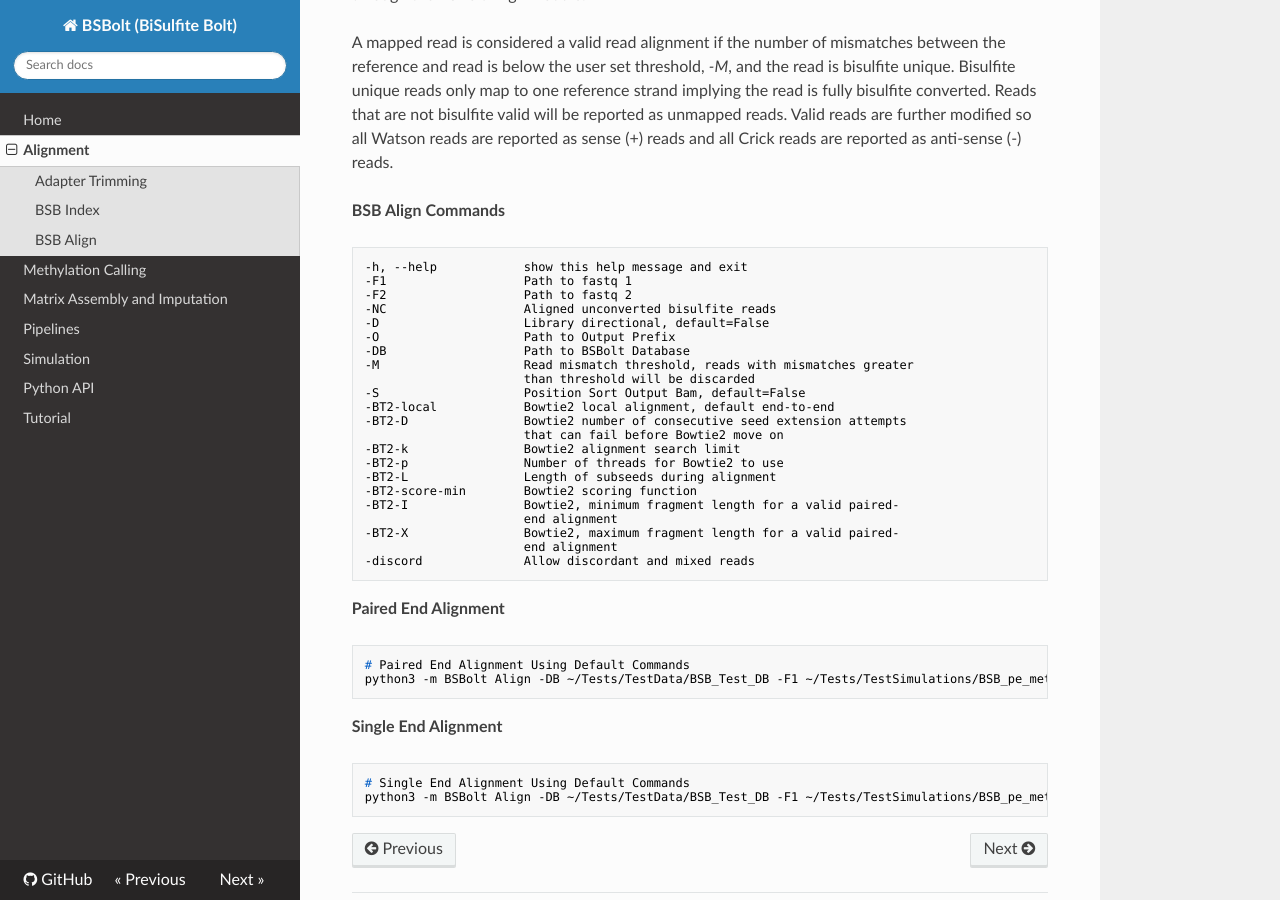
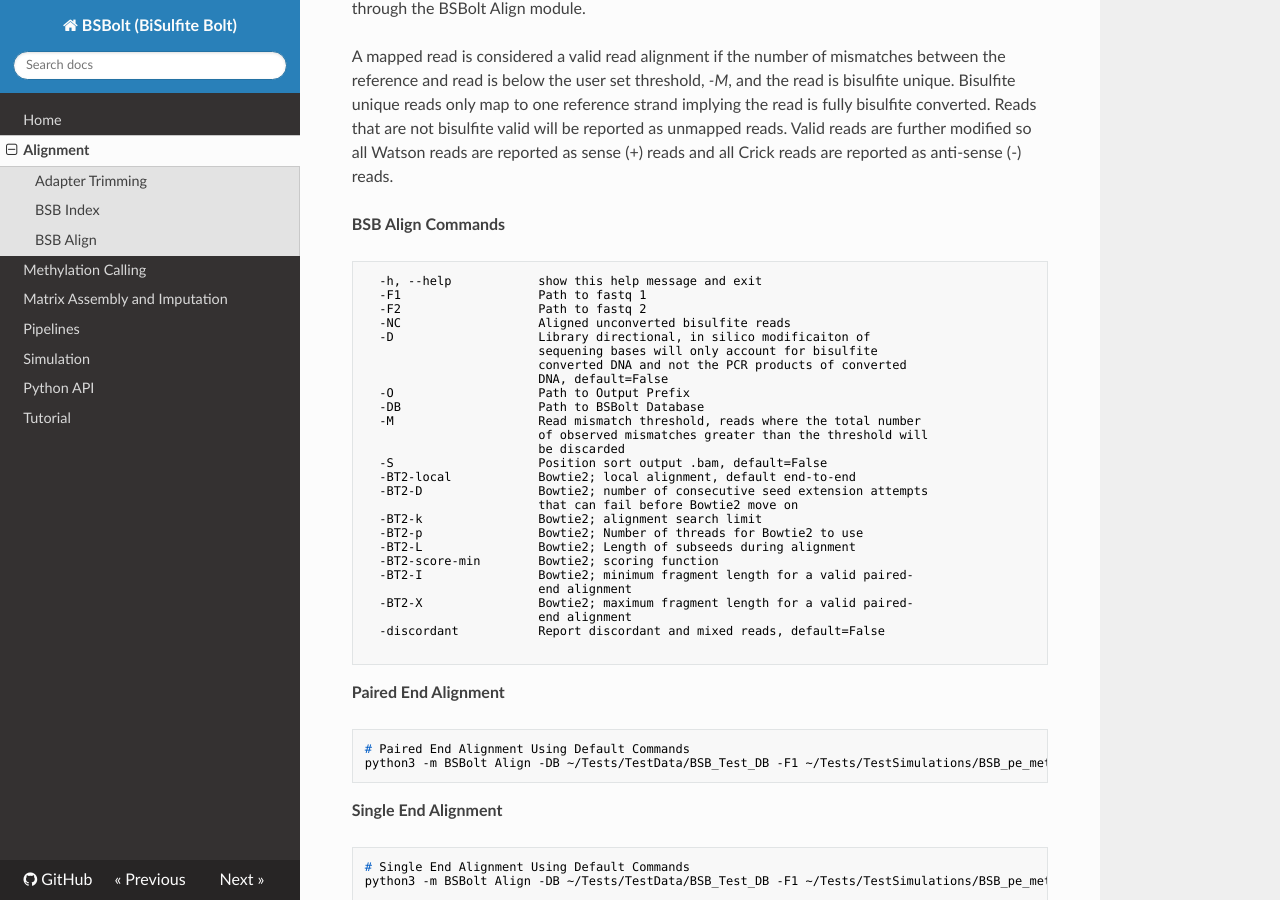
Before and after one commit to NuttyLogic/BSBolt, an MkDocs documentation site: the page built from docs/align.md, in a window 1280 px wide and 900 px high, scrolled down 2004 px. Built offline with MkDocs 1.6.1, drawn with Linux system fonts in a browser that asks for light colours; nearby versions of some CDN libraries; some of the changed text lies outside the part shown.

````diff
--- a/docs/align.md
+++ b/docs/align.md
@@ -43,15 +43,15 @@ a masked alignment index or a RRBS index.
 **BSB Index Commands**
 ```shell
   -h, --help            show this help message and exit
-  -G                    Path for reference genome fasta file, fasta file
-                        should contain all contigs
+  -G                    Path to reference genome fasta file, fasta file should
+                        contain all contigs
   -DB                   Path to index directory, will create directory if
                         folder does not exist
-  -MR                   Path to bed file of mappable regions, build Bowtie2
-                        reference using masked contig sequence
-  -BT2-p                Number of threads for Bowtie2 to use
-  -rrbs                 Generate Reduced Representative Bisulfite Sequencing
-                        Index
+  -MR                   Path to bed file of mappable regions. Index will be
+                        built using using masked contig sequence
+  -BT2-p                Bowtie2; Number of threads
+  -rrbs                 Generate a Reduced Representative Bisulfite Sequencing
+                        (RRBS) index
   -rrbs-cut-format      Cut format to use for generation of RRBS database,
                         default= C-CGG (MSPI), input multiple enzymes as a
                         comma seperate string, C-CGG,C-CGG,...
@@ -59,6 +59,7 @@ a masked alignment index or a RRBS index.
                         indexgeneration, default = 40
   -rrbs-upper           Upper bound fragment size to consider RRBS
                         indexgeneration, default = 500
+
 ```
 **WGBS Index Generation Example**
 ```shell
@@ -89,28 +90,33 @@ as unmapped reads. Valid reads are further modified so all Watson reads are repo
 
 **BSB Align Commands**
 ```shell
--h, --help            show this help message and exit
--F1                   Path to fastq 1
--F2                   Path to fastq 2
--NC                   Aligned unconverted bisulfite reads
--D                    Library directional, default=False
--O                    Path to Output Prefix
--DB                   Path to BSBolt Database
--M                    Read mismatch threshold, reads with mismatches greater
-                      than threshold will be discarded
--S                    Position Sort Output Bam, default=False
--BT2-local            Bowtie2 local alignment, default end-to-end
--BT2-D                Bowtie2 number of consecutive seed extension attempts
-                      that can fail before Bowtie2 move on
--BT2-k                Bowtie2 alignment search limit
--BT2-p                Number of threads for Bowtie2 to use
--BT2-L                Length of subseeds during alignment
--BT2-score-min        Bowtie2 scoring function
--BT2-I                Bowtie2, minimum fragment length for a valid paired-
-                      end alignment
--BT2-X                Bowtie2, maximum fragment length for a valid paired-
-                      end alignment
--discord              Allow discordant and mixed reads
+  -h, --help            show this help message and exit
+  -F1                   Path to fastq 1
+  -F2                   Path to fastq 2
+  -NC                   Aligned unconverted bisulfite reads
+  -D                    Library directional, in silico modificaiton of
+                        sequening bases will only account for bisulfite
+                        converted DNA and not the PCR products of converted
+                        DNA, default=False
+  -O                    Path to Output Prefix
+  -DB                   Path to BSBolt Database
+  -M                    Read mismatch threshold, reads where the total number
+                        of observed mismatches greater than the threshold will
+                        be discarded
+  -S                    Position sort output .bam, default=False
+  -BT2-local            Bowtie2; local alignment, default end-to-end
+  -BT2-D                Bowtie2; number of consecutive seed extension attempts
+                        that can fail before Bowtie2 move on
+  -BT2-k                Bowtie2; alignment search limit
+  -BT2-p                Bowtie2; Number of threads for Bowtie2 to use
+  -BT2-L                Bowtie2; Length of subseeds during alignment
+  -BT2-score-min        Bowtie2; scoring function
+  -BT2-I                Bowtie2; minimum fragment length for a valid paired-
+                        end alignment
+  -BT2-X                Bowtie2; maximum fragment length for a valid paired-
+                        end alignment
+  -discordant           Report discordant and mixed reads, default=False
+
 ```
 **Paired End Alignment**
 ```shell
--- a/setup.py
+++ b/setup.py
@@ -104,7 +104,7 @@ class BuildCmd(build_py):
 
 
 setup(name='BSBolt',
-      version='0.1.1',
+      version='0.1.2',
       description='Bisulfite Sequencing Processing Platform',
       long_description=long_description,
       long_description_content_type="text/markdown",
````
Also changed, not shown: docs/index.md (+1 -2 lines), docs/methylation_calling.md (+9 -4 lines), docs/tutorial.md (added, +1 -0 lines), 1 other file.
